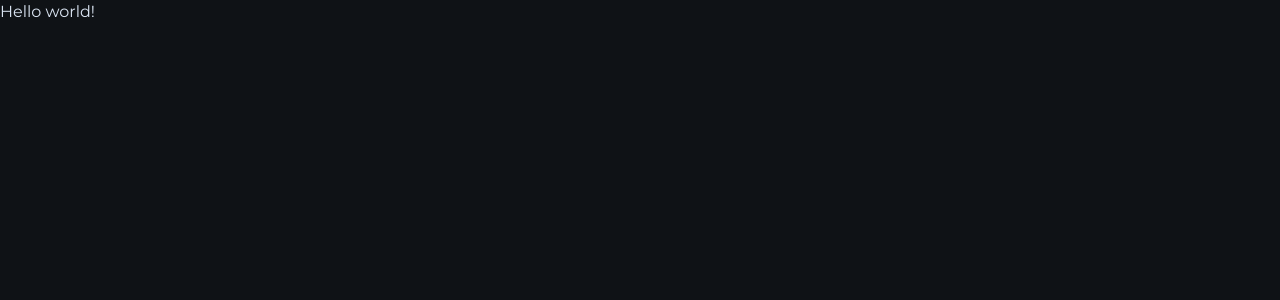
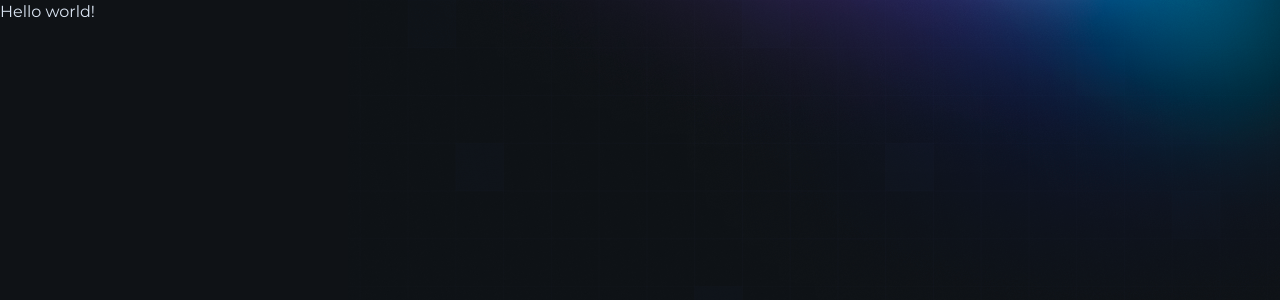
Before and after one commit to ReddyyZ/devstage, a Next.js app: page / in a window 1280 px wide. Shown: the top 300 px of the page. Built offline with nearby package versions, Linux system fonts and the light colour scheme.

Commit message:
style: add background image to body

```diff
--- a/src/app/layout.tsx
+++ b/src/app/layout.tsx
@@ -26,7 +26,9 @@
 }>) {
   return (
     <html lang="en" className={`${oxanium.variable} ${montserrat.variable}`}>
-      <body className="bg-gray-900 text-gray-100 antialiased">{children}</body>
+      <body className="bg-gray-900 bg-[url(/background.png)] bg-top bg-no-repeat text-gray-100 antialiased md:bg-right-top">
+        {children}
+      </body>
     </html>
   );
 }
```
